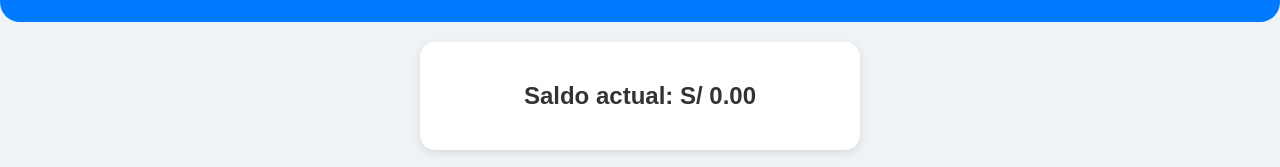
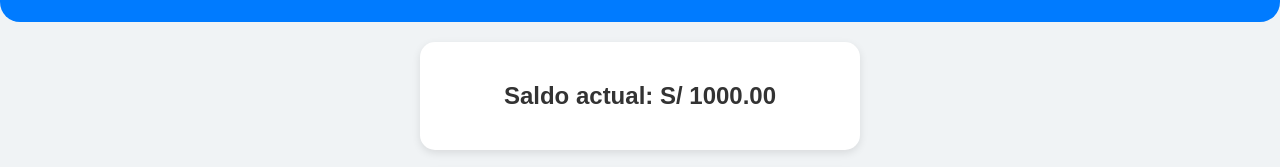
Before and after one commit to Xd-HTML/P.O.O., a plain HTML site: page index.html in a window 1280 px wide. Shown: the part 133-300 px from the top of the page. Drawn offline with Linux system fonts and the light colour scheme.

Commit message:
Update current balance to S/ 1000.00

```diff
--- a/index.html
+++ b/index.html
@@ -15,7 +15,7 @@
   <main>
     <!-- Sección de saldo -->
     <section id="resumen">
-      <h2>Saldo actual: <span id="saldo">S/ 0.00</span></h2>
+      <h2>Saldo actual: <span id="saldo">S/ 1000.00</span></h2>
     </section>
 
     <!-- Formulario para agregar movimientos -->
```
